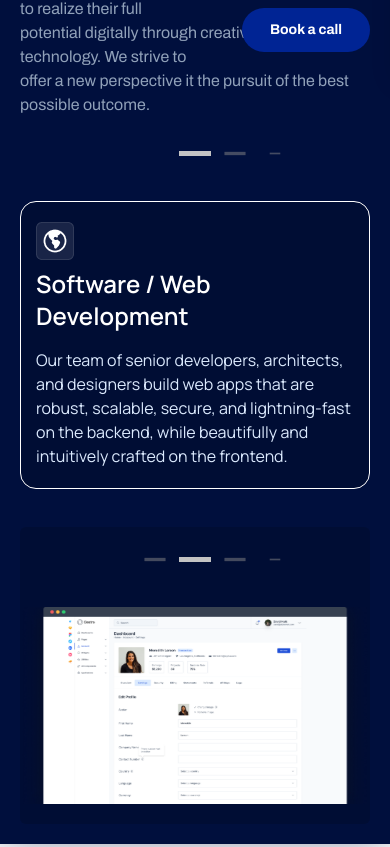
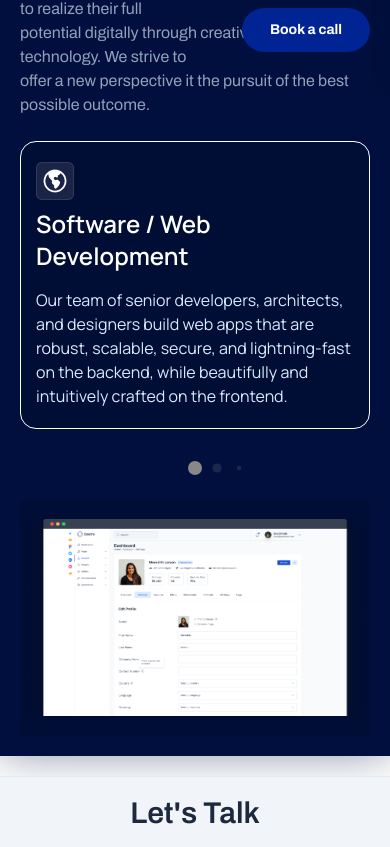
Before and after one commit to huzaifashuaib/shConsultant, a Next.js app: page /technology-services in a window 390 px wide. Shown: the part 777-1624 px from the top of the page. Built offline with nearby package versions, Linux system fonts and the light colour scheme.

Commit message:
fix: tech Swiper Small screen Swiper Add

```diff
--- a/src/app/globals.css
+++ b/src/app/globals.css
@@ -66,6 +66,20 @@ html {
     transparent
   );
 }
+.mySwiper .swiper-pagination {
+  bottom: 0 !important;
+}
+
+.mySwiper .swiper-pagination-bullet {
+  margin: 0 4px !important;
+}
+.mySwiper .swiper-pagination-bullet {
+  width: 14px;
+  height: 14px;
+  border-radius: 7px;
+  background-color: #888;
+}
+@media (min-width: 768px) {
   .swiper {
     padding-top: 60px !important;
     position: relative !important;
@@ -98,7 +112,7 @@ html {
     background-color: #c3c3c3;
     opacity: 1;
   }
-
+}
 .goog-te-banner-frame.skiptranslate {
   display: none !important;
 }
--- a/src/components/technology-service/techServices/TechServices.jsx
+++ b/src/components/technology-service/techServices/TechServices.jsx
@@ -1,18 +1,27 @@
 "use client";
-import React, { useState } from "react";
+import React, { useEffect, useState } from "react";
 import { technologyData } from "./techData";
 import Image from "next/image";
 import { manrope } from "../../../libs/fonts";
 import { Swiper, SwiperSlide } from "swiper/react";
-import { Pagination, Autoplay } from "swiper/modules";
+import { Pagination, Autoplay, Thumbs } from "swiper/modules";
 import "swiper/css";
 import "swiper/css/pagination";
 import "swiper/css/autoplay";
+import "swiper/css/thumbs";
 import SlideUpWrapper from "../../SlideUpWrapper";
 
 const TechServices = () => {
   const [techData, setTechData] = useState(technologyData);
   const [imageSet, setImagesSet] = useState(technologyData[0].images);
+  const [swiperBullets, setSwiperBullets] = useState(false);
+  const [thumbsSwiper, setThumbsSwiper] = useState(null);
+  useEffect(() => {
+    const checkScreen = () => setSwiperBullets(window.innerWidth < 768);
+    checkScreen();
+    window.addEventListener("resize", checkScreen);
+    return () => window.removeEventListener("resize", checkScreen);
+  }, []);
 
   const handleClick = (index) => {
     const update = technologyData.map((item, i) => ({
@@ -70,8 +79,9 @@ const TechServices = () => {
             dynamicBullets: true,
             clickable: true,
           }}
-          modules={[Pagination]}
-          className="mySwiper"
+          thumbs={{ swiper: thumbsSwiper }}
+          modules={[Pagination, Thumbs]}
+          className="mySwiper !pb-8"
         >
           {techData.map(({ icon, title, desc, active }, index) => (
             <SwiperSlide
@@ -103,10 +113,9 @@ const TechServices = () => {
         <Swiper
           spaceBetween={10}
           slidesPerView={1}
-          pagination={{
-            dynamicBullets: true,
-            clickable: true,
-          }}
+          pagination={
+            !swiperBullets ? { dynamicBullets: true, clickable: true } : false
+          }
           autoplay={{
             delay: 1000,
             disableOnInteraction: false,
```
Lines whose indentation alone changed are shown as unchanged.
